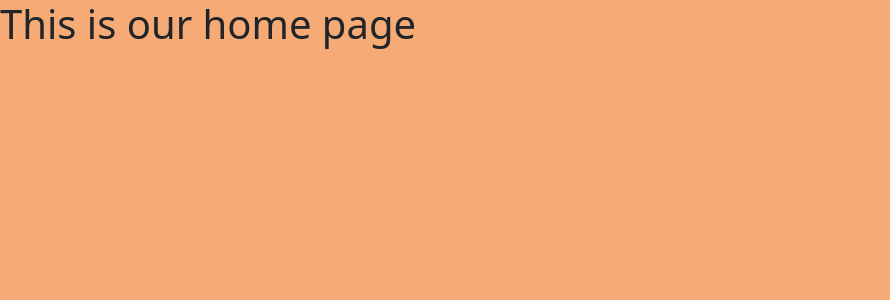
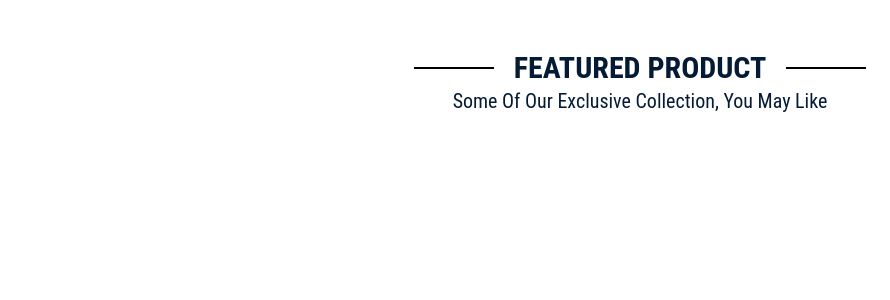
Before and after one commit to mozammal89/PWA-ecom-frontend-react, a React (Create React App) app: page / in a window 1280 px wide. Shown: the top 300 px of the page, without its empty margins (0-890 px from the left). Built offline with nearby package versions, Linux system fonts and the light colour scheme.

Commit message:
home page feature product component design

```diff
--- a/src/assets/css/card.css
+++ b/src/assets/css/card.css
@@ -0,0 +1,64 @@
+.card {
+    width: 100% !important;
+    text-decoration: none;
+    border: none !important;
+    border-radius: 0% !important;
+    box-shadow: 0 0 4px 0 rgba(57, 78, 234, 0.1)
+}
+.card:hover {
+    border-radius: 0% !important;
+    text-decoration: none;
+    box-shadow: 0 0 12px 0 rgba(57, 78, 234, 0.1)
+}
+
+.image-box {
+    position: relative;
+    margin: auto;
+    overflow: hidden;
+    width: 100% !important;
+}
+.image-box img {
+    width: 150px !important;
+    transition: all 0.3s;
+    display: block;
+    height: 250px !important;
+    transform: scale(1);
+}
+.image-box:hover img {
+    transform: scale(1.1);
+}
+
+.center {
+    display: block;
+    margin-left: auto;
+    margin-right: auto;
+    width: 50%;
+  }
+
+  .section-title h2 {
+    font-size: 30px;
+    font-weight: 600;
+    position: relative;
+    display: inline-block;
+    margin: 0;
+}
+
+.section-title h2:before {
+    position: absolute;
+    top: 17px;
+    left: -100px;
+    width: 80px;
+    height: 2px;
+    content: "";
+    background-color: #000;
+}
+
+.section-title h2:after {
+    position: absolute;
+    top: 17px;
+    right: -100px;
+    width: 80px;
+    height: 2px;
+    content: "";
+    background-color: #000;
+}
--- a/src/assets/css/custom.css
+++ b/src/assets/css/custom.css
@@ -11,5 +11,5 @@
 
 
 body{
-    background-color: rgb(246, 171, 118);
+    background-color: #ffffff;
 }
--- a/src/assets/css/typo.css
+++ b/src/assets/css/typo.css
@@ -0,0 +1,32 @@
+.section-title {
+    margin-top: 50px;
+    margin-bottom: 50px;
+    color: #051b35;
+    font-size: 20px;
+    font-family: 'Roboto Condensed', sans-serif;
+    font-weight: 400;
+}
+.section-sub-title {
+    color: #212121;
+    font-size: 15px;
+    font-family: 'Roboto Condensed', sans-serif;
+    font-weight: 300;
+}
+.product-name-on-card {
+    color: #051b35;
+    font-size: 16px;
+    font-family: 'Roboto Condensed', sans-serif;
+    font-weight: 400;
+}
+.product-price-on-card {
+    color: #E43023;
+    font-size: 14px;
+    font-family: 'Roboto Condensed', sans-serif;
+    font-weight: 600;
+}
+.category-name{
+    color: #000000;
+    font-size: 13px;
+    font-family: 'Roboto Condensed', sans-serif;
+    font-weight: 600;
+}
--- /dev/null
+++ b/src/components/home/FeatureProducts.jsx
@@ -0,0 +1,28 @@
+import React, { Component, Fragment } from 'react'
+import { Container, Row, Col } from 'react-bootstrap';
+
+class FeatureProducts extends Component {
+  render() {
+    return (
+      <Fragment>
+        <Container className="text-center" fluid={true}>
+          <div className="section-title text-center mb-55"><h2>FEATURED PRODUCT</h2>
+            <p>Some Of Our Exclusive Collection, You May Like</p>
+          </div>
+
+
+          <Row>
+            <Col>
+
+            </Col>
+          </Row>
+
+
+        </Container>
+
+      </Fragment>
+    )
+  }
+}
+
+export default FeatureProducts
--- a/src/pages/HomePage.jsx
+++ b/src/pages/HomePage.jsx
@@ -1,10 +1,11 @@
 import React, { Component, Fragment } from 'react'
+import FeatureProducts from '../components/home/FeatureProducts'
 
  class HomePage extends Component {
   render() {
     return (
       <Fragment>
-        <h1>This is our home page</h1>
+        <FeatureProducts />
       </Fragment>
     )
   }
```
Also changed, not shown: src/components/home/FeatureProduct.jsx (deleted, +0 -11 lines).
